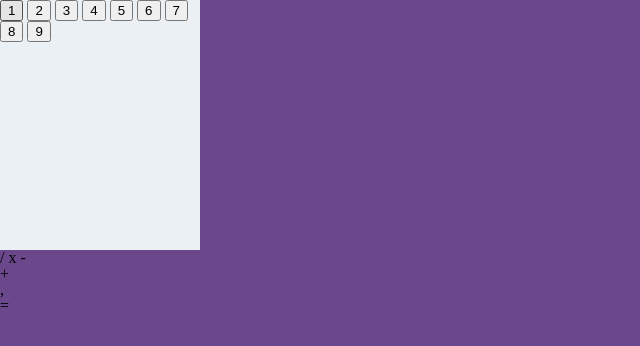
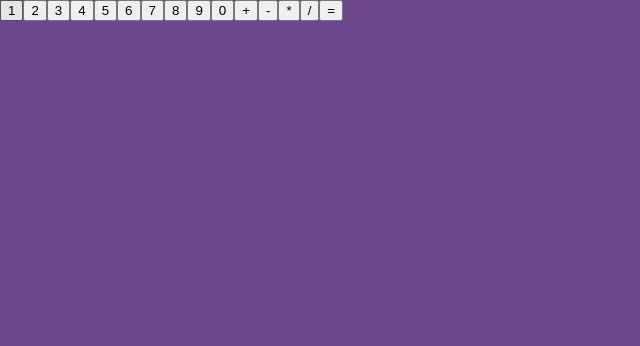
Before and after one commit to XimenesJu/calculator-app, a plain HTML site: page index.html in a window 1280 px wide. Shown: the whole page, without its empty margins (0-640 px from the left). Drawn offline with Linux system fonts and the light colour scheme.

Commit message:
remaking buttons

```diff
--- a/index.html
+++ b/index.html
@@ -14,55 +14,7 @@
 <body>
   <main>
     <section class="container">
-      <div class="calculator">
-        <button>
-          <p>1</p>
-        </button>
-        <button>
-          <p>2</p>
-        </button>
-        <button>
-          <p>3</p>
-        </button>
-        <button>
-          <p>4</p>
-        </button>
-        <button>
-          <p>5</p>
-        </button>
-        <button>
-          <p>6</p>
-        </button>
-        <button>
-          <p>7</p>
-        </button>
-        <button>
-          <p>8</p>
-        </button>
-        <button>
-          <p>9</p>
-        </button>
-      </div>
-      <div>
-        <buton>
-          /
-        </buton>
-        <buton>
-          x
-        </buton>
-        <buton>
-          -
-        </buton>
-        <buton>
-          <p>+</p>
-        </buton>
-        <buton>
-          <p>,</p>
-        </buton>
-        <buton>
-          <p>=</p>
-        </buton>
-      </div>
+      <button>1</button><button>2</button><button>3</button><button>4</button><button>5</button><button>6</button><button>7</button><button>8</button><button>9</button><button>0</button><button>+</button><button>-</button><button>*</button><button>/</button><button>=</button>
     </section>
   </main>
   <footer></footer>
```
